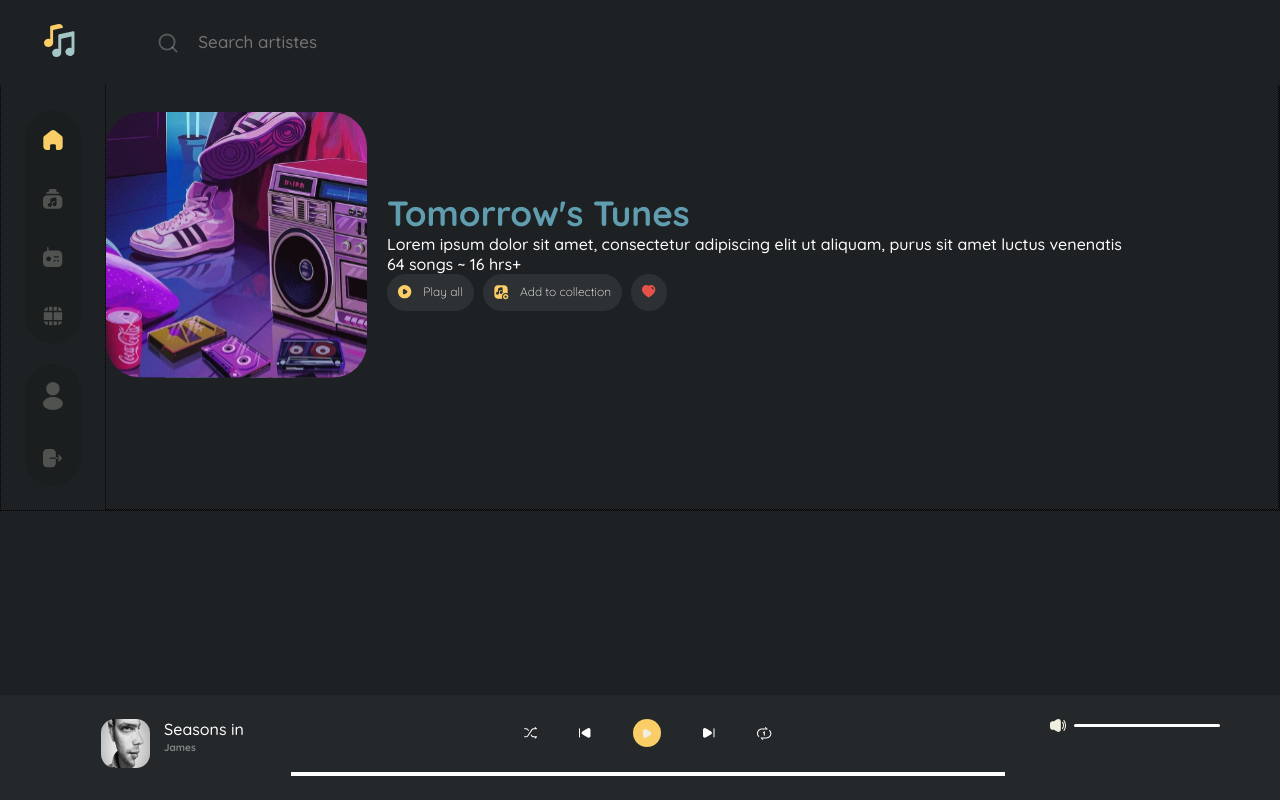
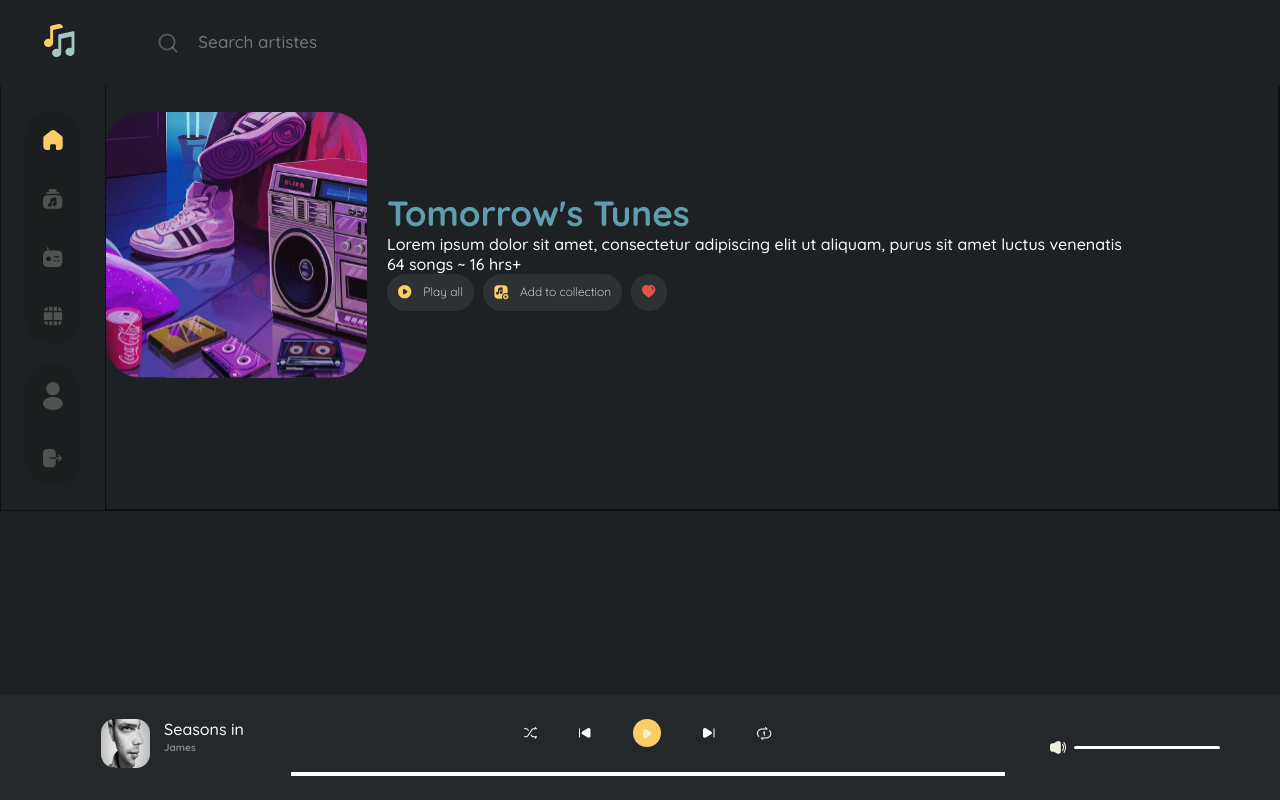
Before and after one commit to kojobaffoe011/musica, a React (Create React App) app: page /chart in a window 1280 px wide. Built offline with nearby package versions, Linux system fonts and the light colour scheme.

Commit message:
fix: Footer.js

```diff
--- a/src/components/Footer.js
+++ b/src/components/Footer.js
@@ -14,7 +14,7 @@ import Grid, { GridItem } from "./layout/Grid";
 const Footer = () => {
   return (
     <Grid className="app-footer " span={12}>
-      <GridItem span={2} md={1} className="">
+      <GridItem span={2} md={2} className="">
         <Flex className="" spacing={14}>
           <div style={{ height: "49px", width: "49px" }} className="">
             <img
@@ -51,7 +51,7 @@ const Footer = () => {
         </Flex>
       </GridItem>
       <GridItem span={2} md={0} className="">
-        <Flex className="" style={{ flexBasis: "15%" }} ai="center" spacing={7}>
+        <Flex className="" ai="center" spacing={7} style={{ height: "100%" }}>
           <img src={sound} alt="sound" />
           <div
             className=" flex-grow"
@@ -63,7 +63,7 @@ const Footer = () => {
           ></div>
         </Flex>
       </GridItem>
-      <GridItem span={0} md={7} className="">
+      <GridItem span={0} md={10} className="">
         <Flex
           className="flex-grow "
           style={{ width: "100%", height: "100%" }}
```
